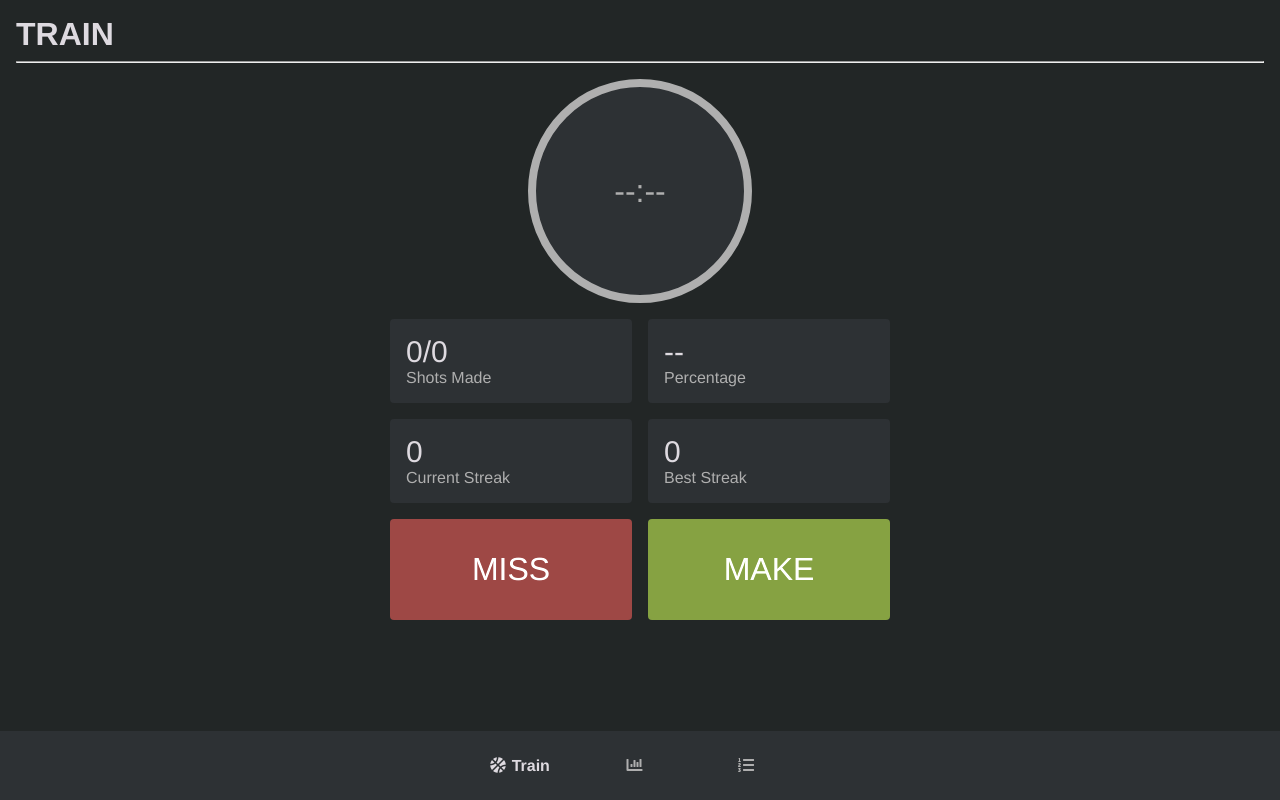
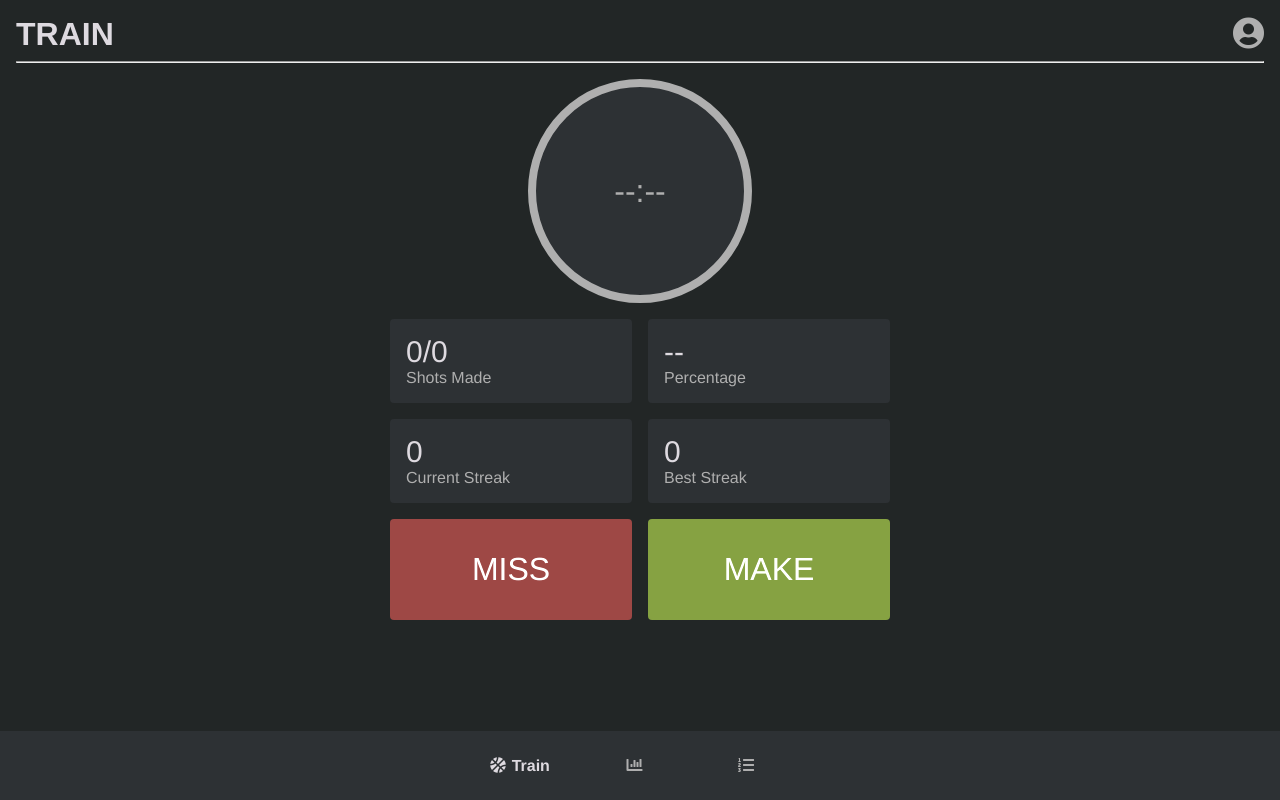
Before and after one commit to jaredami/shot-tracker, a React (Create React App) app: page /train in a window 1280 px wide. Built offline with nearby package versions, Linux system fonts and the light colour scheme; no server answers; sample sign-in values are in the browser's storage.

Commit message:
Add profile link

```diff
--- a/src/components/App.css
+++ b/src/components/App.css
@@ -39,6 +39,24 @@ button {
   padding: 1rem 1rem 0rem;
 }
 
+.header-content-container {
+  display: flex;
+  align-items: center;
+}
+
+.profile-icon {
+  color: var(--light-gray);
+  font-size: 2rem;
+}
+.profile-icon:hover {
+  color: var(--white);
+  transition: all 300ms;
+}
+
+.profile-link-active {
+  color: var(--white);
+}
+
 .header {
   width: 110vw;
   margin: 0rem;
--- a/src/components/PrivateRoute.js
+++ b/src/components/PrivateRoute.js
@@ -1,5 +1,5 @@
 import React from "react";
-import { Route, Redirect } from "react-router-dom";
+import { NavLink, Redirect, Route } from "react-router-dom";
 import { useAuth } from "../contexts/AuthContext";
 import "./App.css";
 
@@ -17,7 +17,16 @@ export default function PrivateRoute({
         return currentUser ? (
           <>
             <div className="header-container">
-              <h1 className="header">{pageTitle}</h1>
+              <div className="header-content-container">
+                <h1 className="header">{pageTitle}</h1>
+                <NavLink
+                  className="profile-icon"
+                  activeClassName="profile-link-active"
+                  to="/profile"
+                >
+                  <i className="fas fa-user-circle"></i>
+                </NavLink>
+              </div>
               <hr />
             </div>
             <Component {...props} />
```
